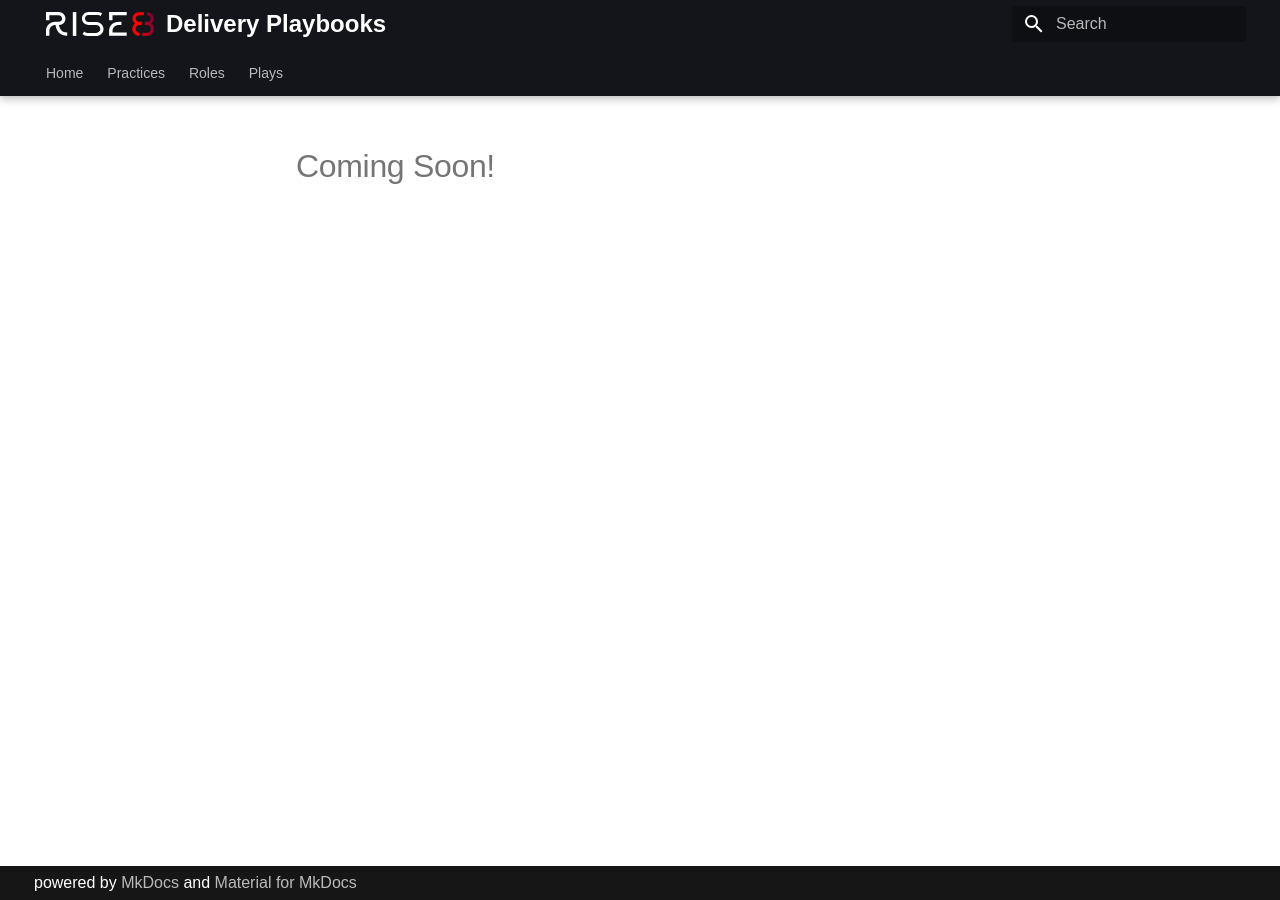
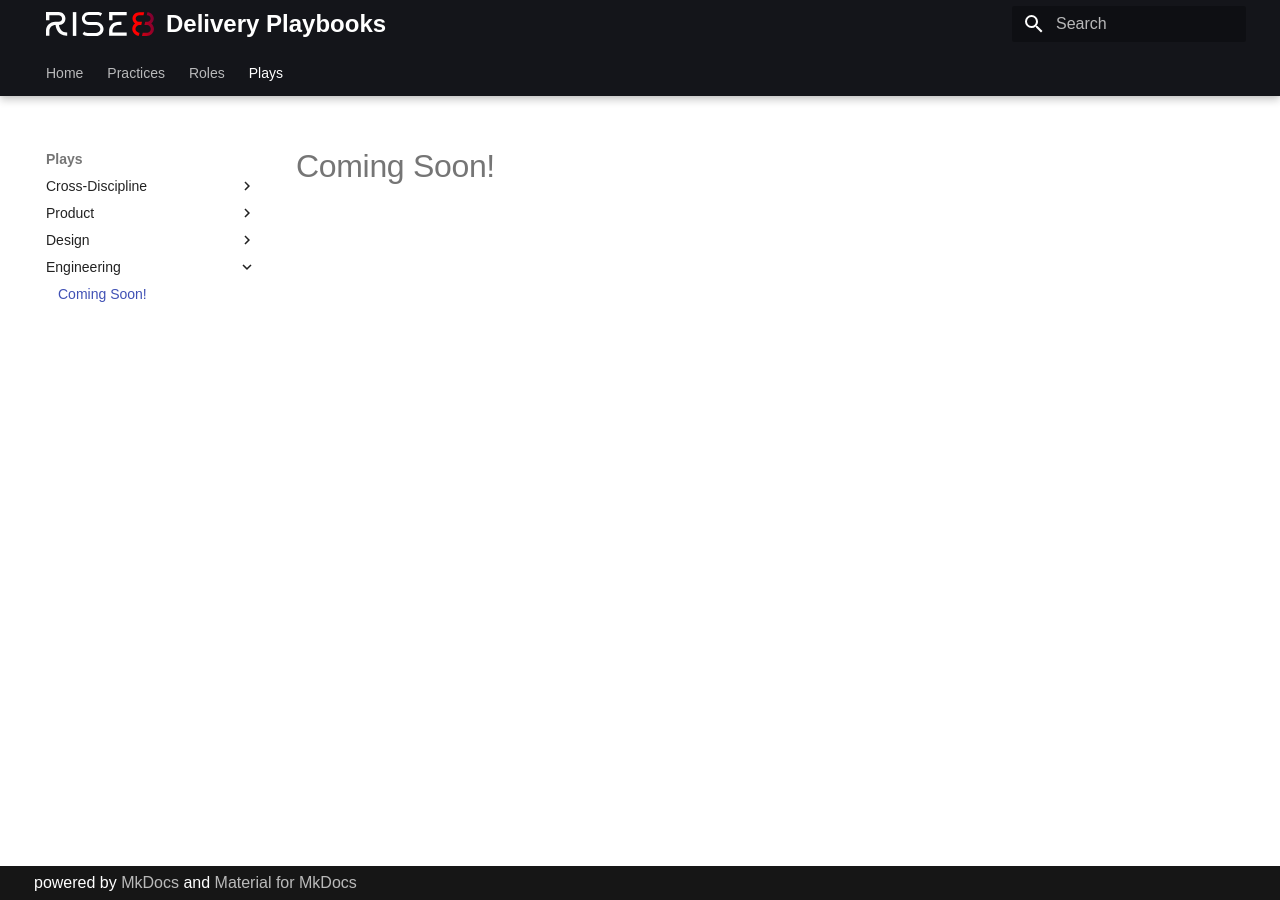
Before and after one commit to rise8-us/delivery-playbooks, an MkDocs documentation site: the page built from docs/content/roles/placeholder-play.md, in a window 1280 px wide. Built offline with MkDocs 1.6.1 and Material for MkDocs 9.7.7, drawn with Linux system fonts in a browser that asks for light colours; part of the change alters nothing that is shown.

```diff
--- a/mkdocs.yml
+++ b/mkdocs.yml
@@ -29,7 +29,7 @@ nav:
       - content/plays/design/design-studio.md
       - content/plays/design/assumptions-workshop.md
     - Engineering:
-      - content/plays/engineering/engineering-example-play.md
+      - content/roles/placeholder-play.md
 
 ### PLEASE DONT TOUCH ANYTHING BELOW THIS POINT
 
```
